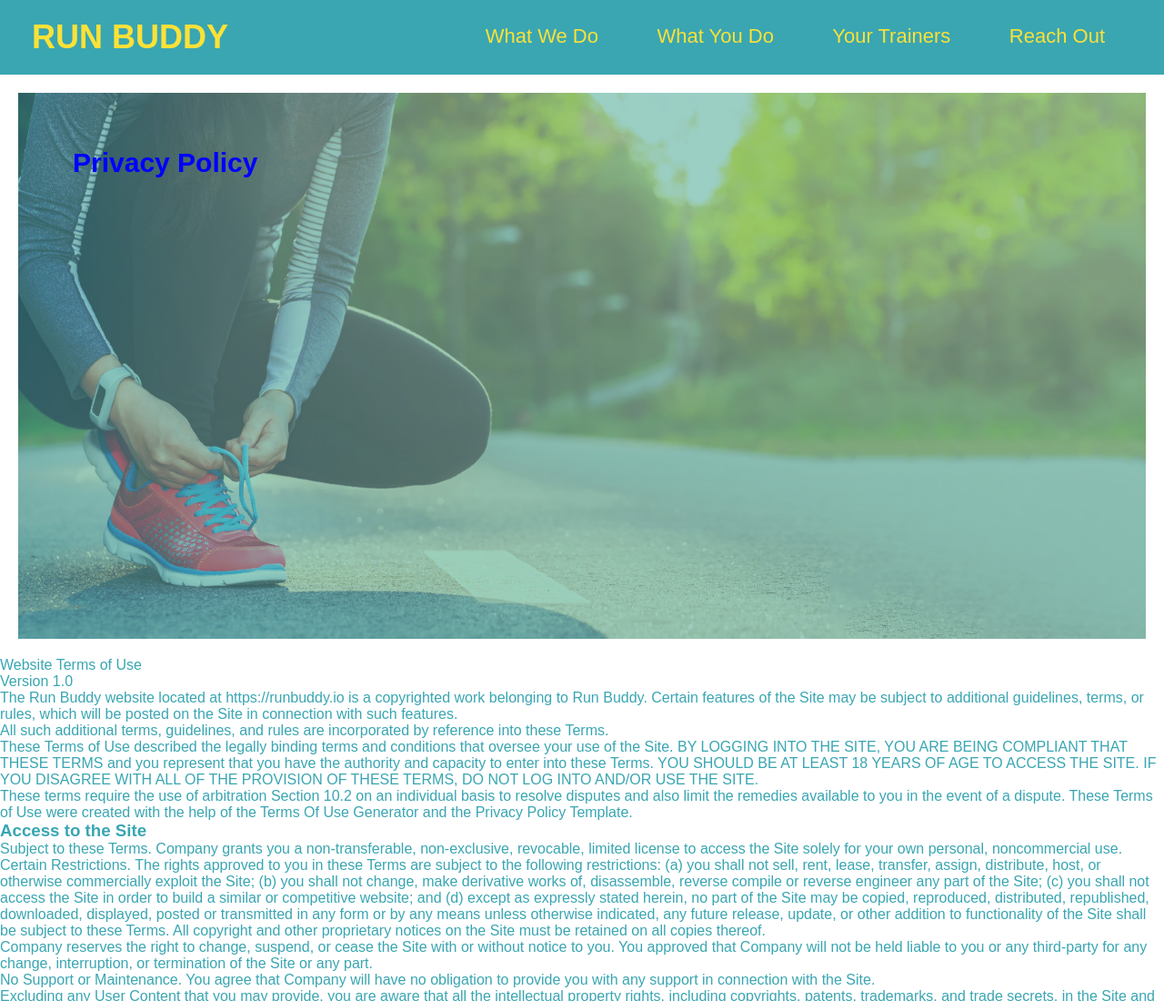
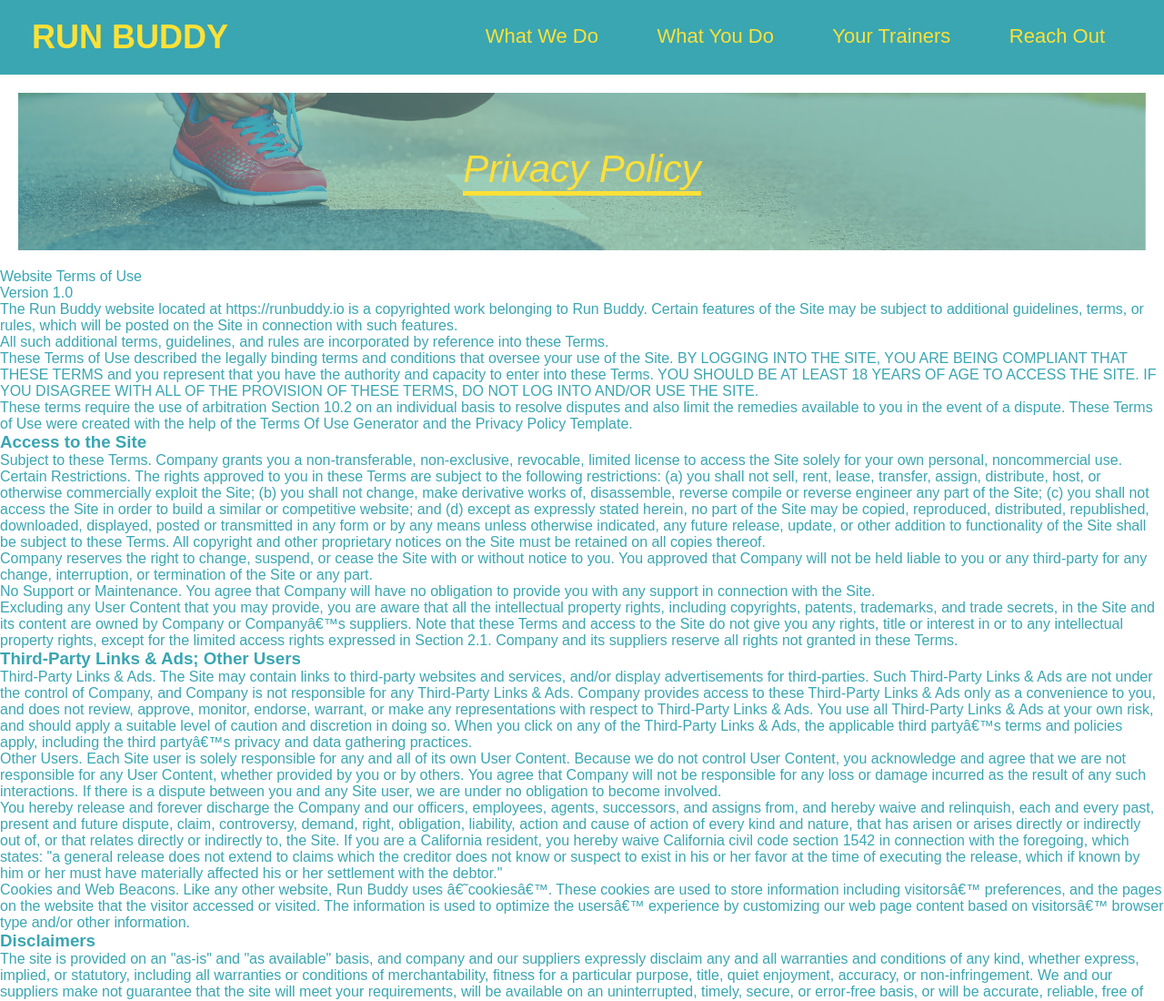
Before and after one commit to JamesVelarde/run-buddy, a plain HTML site: page privacy-policy.html in a window 1280 px wide. Shown: the top 1100 px of the page at 91% size. Drawn offline with Linux system fonts and the light colour scheme.

Commit message:
privacy policy

```diff
--- /dev/null
+++ b/assets/css/secondary-styles.css
@@ -0,0 +1,47 @@
+.hero {
+    background-image: url(../images/hero-bg.jpg);
+    background-size: cover;
+    background-position: bottom;
+    position: relative;
+    height: auto;
+    text-align: center;
+    margin-bottom: 40px;
+}
+
+.page-title {
+    display: inline-block;
+    border-bottom: 5px solid #fce138;
+    top: 0;
+    right: 80px;
+    bottom: 15px;
+    left: 80px;
+    font-weight: normal;
+    font-size: 42px;
+    font-style: italic;
+
+}
+
+secondary-content {
+    width: 80%;
+    margin: auto;
+    color: #024e76
+}
+.h3 {
+    font-size: 25px;
+    margin: 20px 0px 20px 0px;
+}
+
+ .p {
+    font-size: 16px;
+    line-height: 1.5;
+    margin: 20px 0px 20px 0px;
+ }
+
+.ul {
+    margin: 15px 20px 15px 20px
+}
+
+.li {
+    color: #39a6b2;
+    margin: 10px 0px 10px 0px;
+}
--- a/assets/css/style.css
+++ b/assets/css/style.css
@@ -71,10 +71,12 @@ section {
 
 .hero {
     background-image: url("../images/hero-bg.jpg");
-    height: 600px;
     background-size: cover;
-    background-position: center;
+    background-position: bottom;
     position: relative;
+    height: auto;
+    text-align: center;
+    margin-bottom: 40px;
 }
 
 .hero-form {
@@ -269,7 +271,7 @@ section {
     margin: 20px;
     font-size: 20px;
     background-color: white;
-    color: blue;
+    color: #fce138;
 }
 
 .hero-secondary {
@@ -278,3 +280,16 @@ section {
     font-size: 20px;
     color: red;
 }
+
+.page-title {
+    display: inline-block;
+    border-bottom: 5px solid #fce138;
+    top: 0;
+    right: 80px;
+    bottom: 15px;
+    left: 80px;
+    font-weight: normal;
+    font-size: 42px;
+    font-style: italic;
+
+}
--- a/privacy-policy.html
+++ b/privacy-policy.html
@@ -6,6 +6,7 @@
     <meta name="viewport" content="width=device-width, initial-scale=1.0">
     <title>Privacy Policy - Run Buddy</title>
     <link rel="stylesheet" href="./assets/css/style.css"
+    <link rel="stylesheet" href="assets/css/secondary-styles.css"
 </head>
 <header>
     <h1><a href="/">RUN BUDDY</a>
```
Also changed, not shown: index.html (+2 -1 lines).
